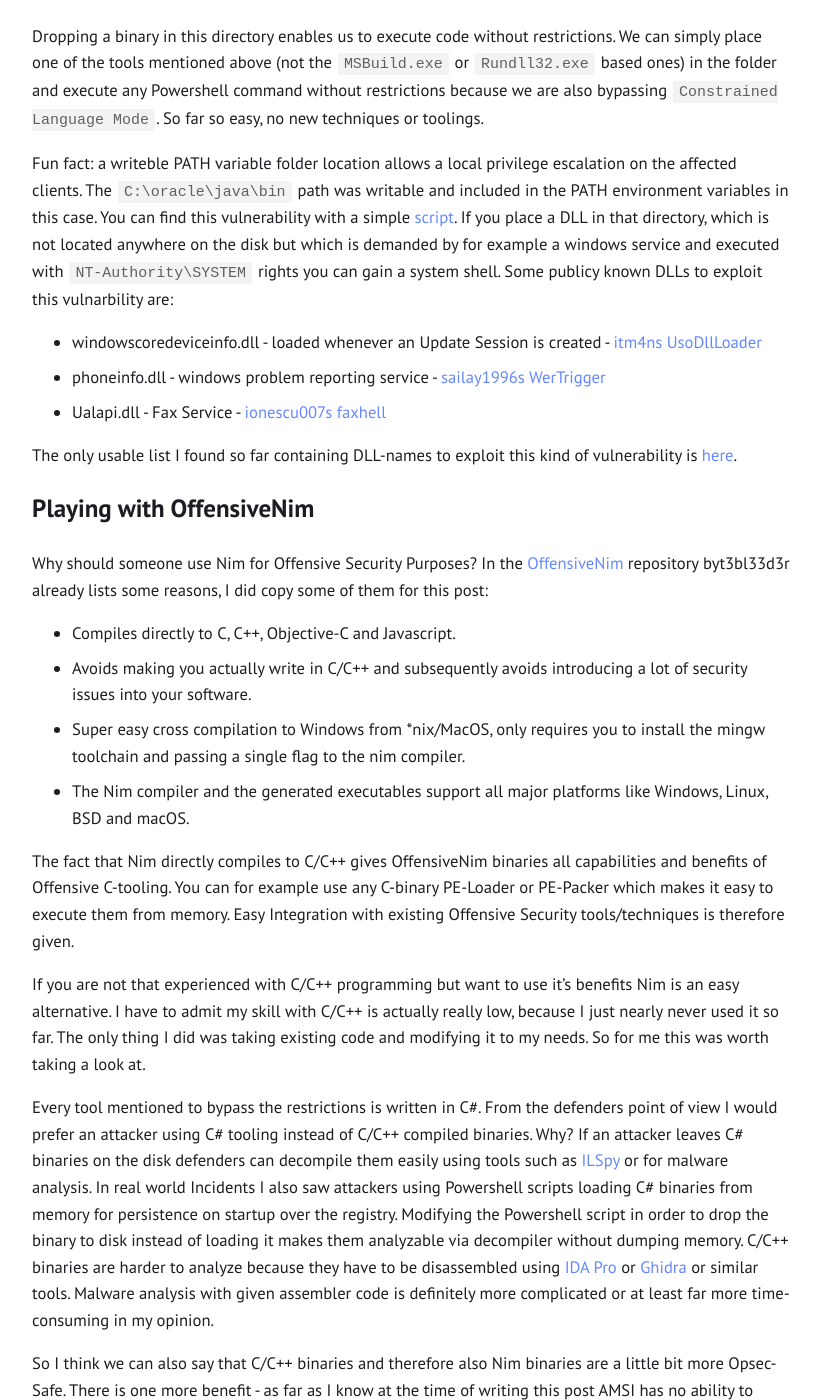
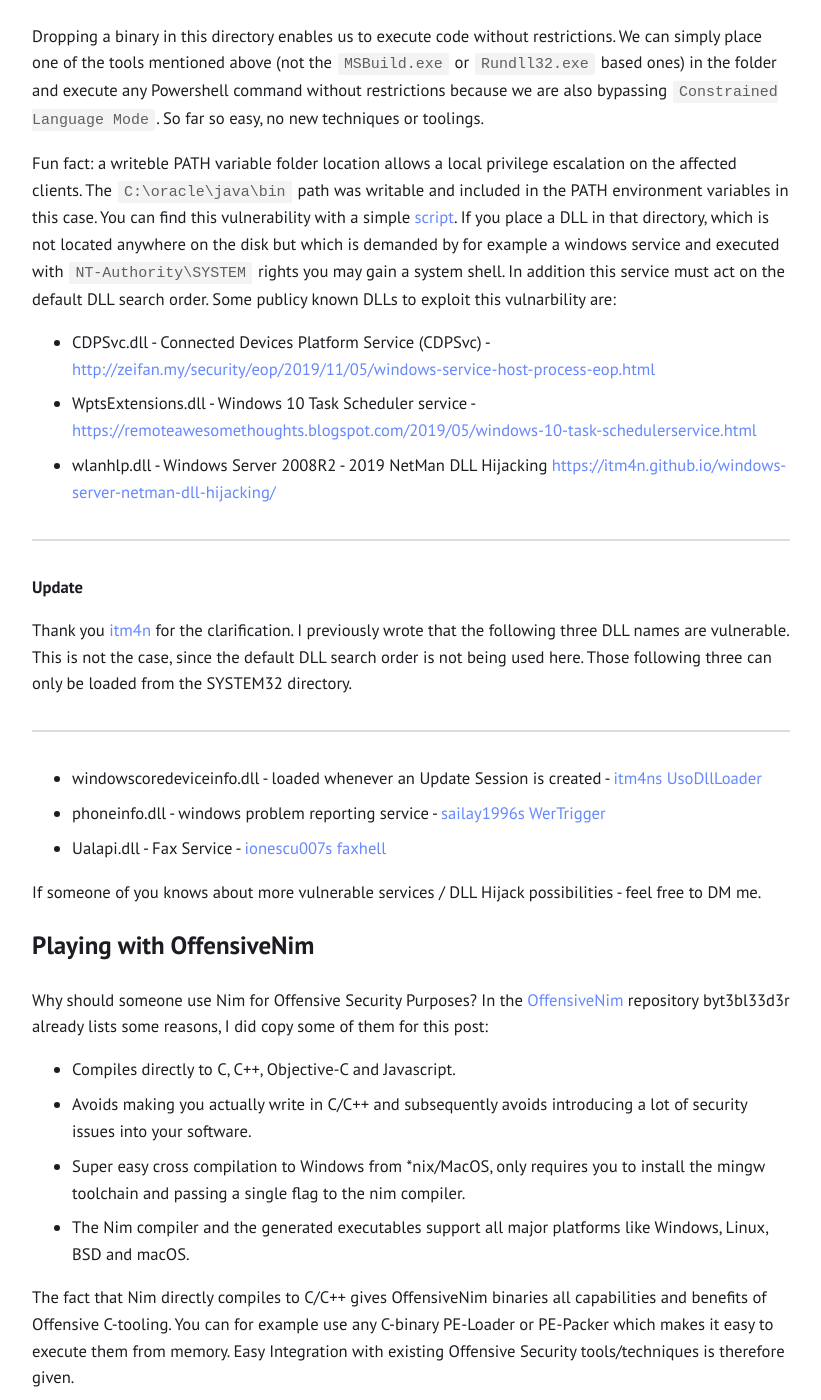
Before and after one commit to S3cur3Th1sSh1t/S3cur3Th1sSh1t.github.io, a Jekyll site: the page built from _posts/2020-12-31-Playing-with-OffensiveNim.md, in a window 1280 px wide and 1400 px high, scrolled down 2381 px. Shown: the whole window, without its empty margins (229-1050 px from the left). Built offline with Jekyll 4.4.1, drawn with Linux system fonts in a browser that asks for light colours; some of the changed text lies outside the part shown.

Commit message:
Update 2020-12-31-Playing-with-OffensiveNim.md

```diff
--- a/_posts/2020-12-31-Playing-with-OffensiveNim.md
+++ b/_posts/2020-12-31-Playing-with-OffensiveNim.md
@@ -56,13 +56,24 @@ C:\oracle\java\bin\
 
 Dropping a binary in this directory enables us to execute code without restrictions. We can simply place one of the tools mentioned above (not the `MSBuild.exe` or `Rundll32.exe` based ones) in the folder and execute any Powershell command without restrictions because we are also bypassing `Constrained Language Mode`. So far so easy, no new techniques or toolings.
 
-Fun fact: a writeble PATH variable folder location allows a local privilege escalation on the affected clients. The `C:\oracle\java\bin` path was writable and included in the PATH environment variables in this case. You can find this vulnerability with a simple <a href="https://gist.github.com/wdormann/eb714d1d935bf454eb419a34be266f6f">script</a>. If you place a DLL in that directory, which is not located anywhere on the disk but which is demanded by for example a windows service and executed with `NT-Authority\SYSTEM` rights you can gain a system shell. Some publicy known DLLs to exploit this vulnarbility are:
+Fun fact: a writeble PATH variable folder location allows a local privilege escalation on the affected clients. The `C:\oracle\java\bin` path was writable and included in the PATH environment variables in this case. You can find this vulnerability with a simple <a href="https://gist.github.com/wdormann/eb714d1d935bf454eb419a34be266f6f">script</a>. If you place a DLL in that directory, which is not located anywhere on the disk but which is demanded by for example a windows service and executed with `NT-Authority\SYSTEM` rights you may gain a system shell. In addition this service must act on the default DLL search order. Some publicy known DLLs to exploit this vulnarbility are:
+
+* CDPSvc.dll - Connected Devices Platform Service (CDPSvc) - <a href="http://zeifan.my/security/eop/2019/11/05/windows-service-host-process-eop.html">http://zeifan.my/security/eop/2019/11/05/windows-service-host-process-eop.html</a>
+* WptsExtensions.dll - Windows 10 Task Scheduler service - <a href="https://remoteawesomethoughts.blogspot.com/2019/05/windows-10-task-schedulerservice.html">https://remoteawesomethoughts.blogspot.com/2019/05/windows-10-task-schedulerservice.html</a>
+* wlanhlp.dll - Windows Server 2008R2 - 2019 NetMan DLL Hijacking <a href="https://itm4n.github.io/windows-server-netman-dll-hijacking/">https://itm4n.github.io/windows-server-netman-dll-hijacking/</a>
+
+---
+**Update**
+
+Thank you <a href="https://twitter.com/itm4n">itm4n</a> for the clarification. I previously wrote that the following three DLL names are vulnerable. This is not the case, since the default DLL search order is not being used here. Those following three can only be loaded from the SYSTEM32 directory.
+
+---
 
 * windowscoredeviceinfo.dll - loaded whenever an Update Session is created - <a href="https://github.com/itm4n/UsoDllLoader">itm4ns UsoDllLoader</a>
 * phoneinfo.dll - windows problem reporting service - <a href="https://github.com/sailay1996/WerTrigger">sailay1996s WerTrigger</a>
 * Ualapi.dll - Fax Service - <a href="https://github.com/ionescu007/faxhell">ionescu007s faxhell</a>
 
-The only usable list I found so far containing DLL-names to exploit this kind of vulnerability is <a href="https://github.com/sailay1996/awesome_windows_logical_bugs/blob/master/FileWrite2system.txt">here</a>.
+If someone of you knows about more vulnerable services / DLL Hijack possibilities - feel free to DM me.
 
 ## Playing with OffensiveNim
 
@@ -337,6 +348,9 @@ Wrapping existing tools into another language CAN be used for AV-Evasion but i t
 * Generic Applocker bypass - <a href="https://github.com/api0cradle/UltimateAppLockerByPassList/blob/master/Generic-AppLockerbypasses.md">https://github.com/api0cradle/UltimateAppLockerByPassList/blob/master/Generic-AppLockerbypasses.md</a>
 * Verified Applocker bypass - <a href="https://github.com/api0cradle/UltimateAppLockerByPassList/blob/master/VerifiedAppLockerBypasses.md">https://github.com/api0cradle/UltimateAppLockerByPassList/blob/master/VerifiedAppLockerBypasses.md</a>
 * Find writable PATH Environment variable locations - <a href="https://gist.github.com/wdormann/eb714d1d935bf454eb419a34be266f6f">https://gist.github.com/wdormann/eb714d1d935bf454eb419a34be266f6f</a>
+* Connected Devices Platform Service (CDPSvc) DLL Hijack - <a href="http://zeifan.my/security/eop/2019/11/05/windows-service-host-process-eop.html">http://zeifan.my/security/eop/2019/11/05/windows-service-host-process-eop.html</a>
+* Windows 10 Task Scheduler service DLL Hijack - <a href="https://remoteawesomethoughts.blogspot.com/2019/05/windows-10-task-schedulerservice.html">https://remoteawesomethoughts.blogspot.com/2019/05/windows-10-task-schedulerservice.html</a>
+* Windows Server 2008R2 - 2019 NetMan DLL Hijacking <a href="https://itm4n.github.io/windows-server-netman-dll-hijacking/">https://itm4n.github.io/windows-server-netman-dll-hijacking/</a>
 * UsoDllLoader - <a href="https://github.com/itm4n/UsoDllLoader">https://github.com/itm4n/UsoDllLoader</a>
 * WerTrigger - <a href="https://github.com/sailay1996/WerTrigger">https://github.com/sailay1996/WerTrigger</a>
 * Faxhell - <a href="https://github.com/ionescu007/faxhell">https://github.com/ionescu007/faxhell</a>
```
